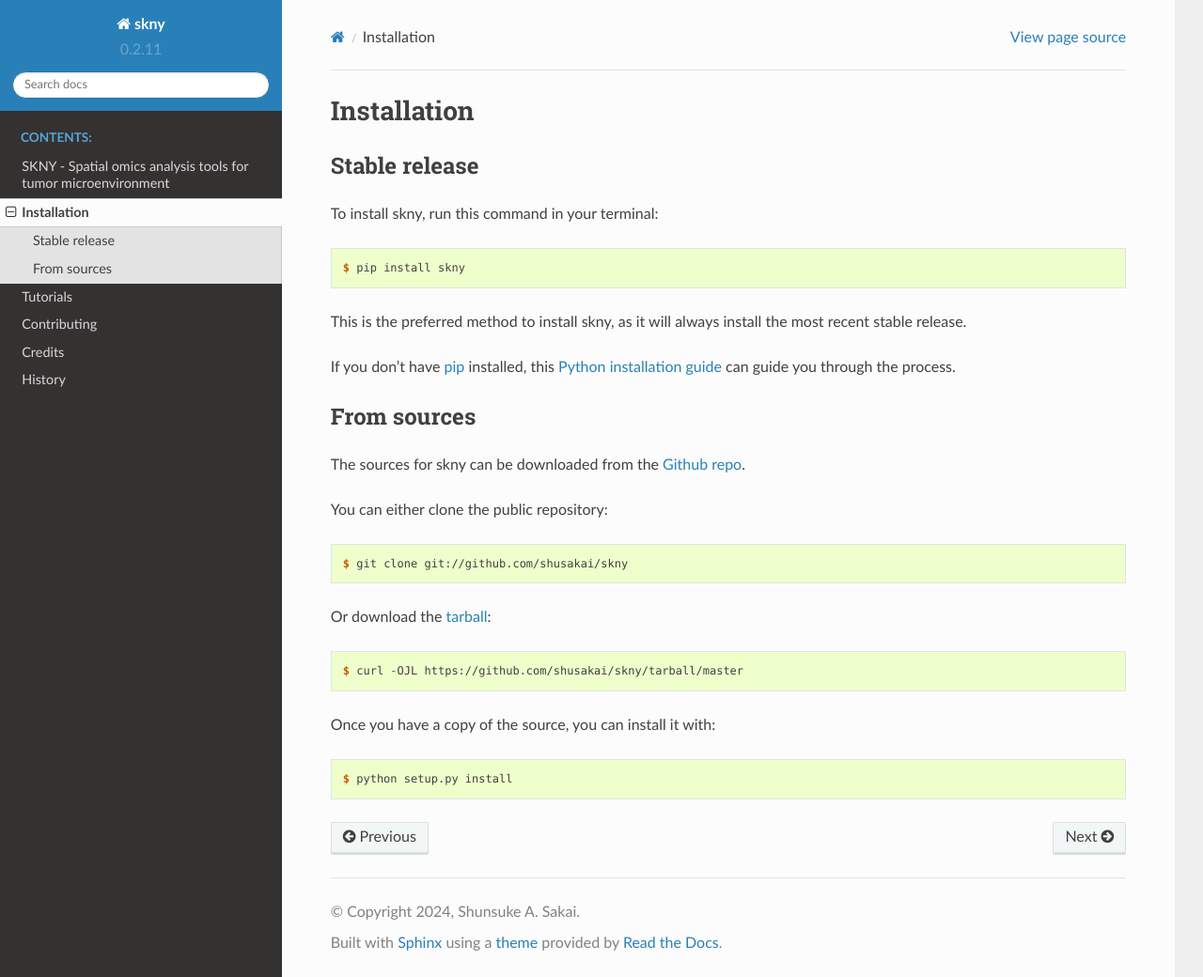
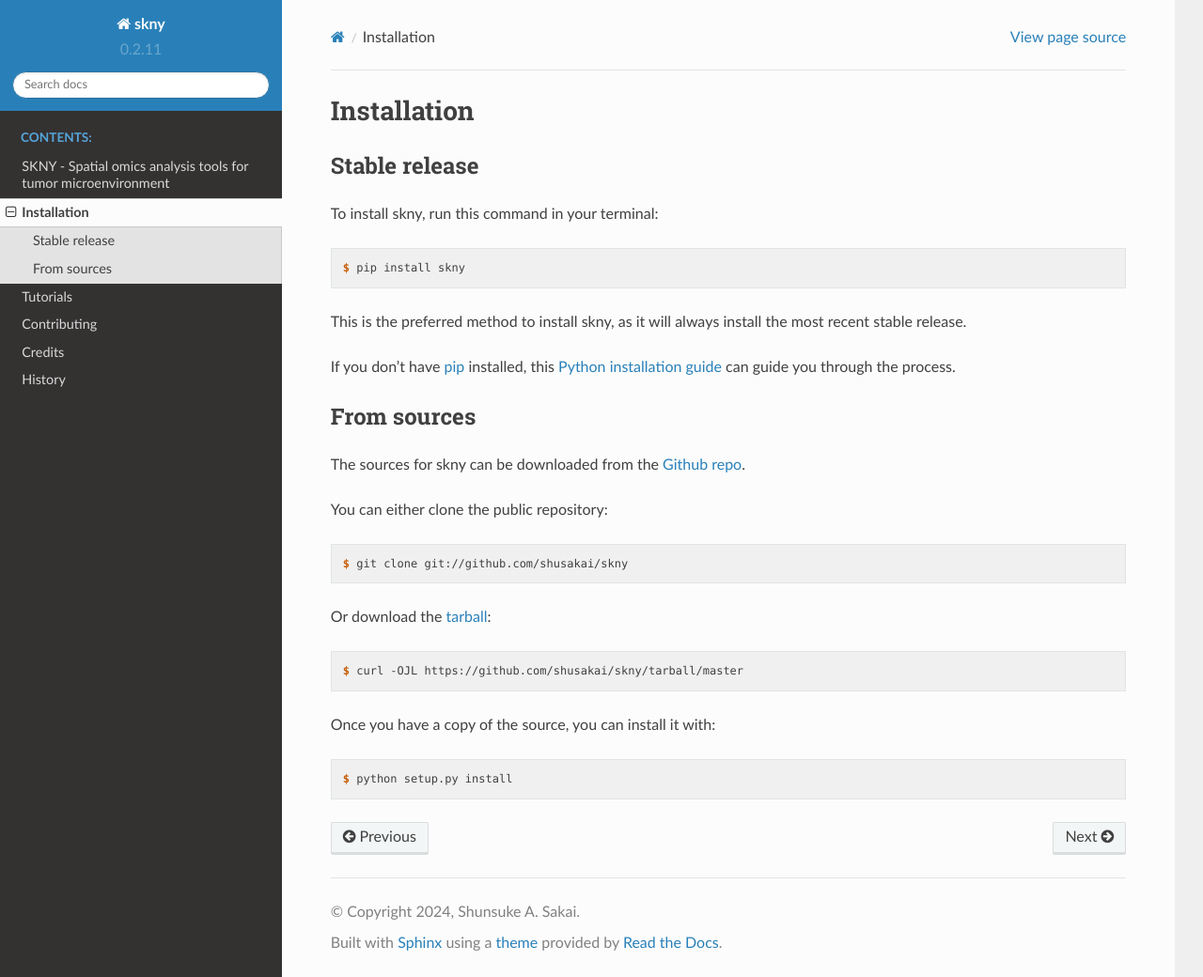
Before and after one commit to shusakai/skny, a Sphinx documentation site: the page built from docs/installation.rst, in a window 1280 px wide and 1040 px high. Shown: the whole window at 94% size. Built offline with Sphinx 7.4.7 and the Read the Docs theme 2.0.0, drawn with Linux system fonts in a browser that asks for light colours; pages that are not in the unit, such as notebooks, are missing from menus.

Commit message:
20240207

```diff
--- a/docs/_static/css/custom.css
+++ b/docs/_static/css/custom.css
@@ -1,3 +1,7 @@
 .wy-nav-content {
     max-width: 950px;
 }
+
+div.highlight {
+    background-color: #f0f0f0; /* 任意の背景色に変更 */
+}
--- a/docs/conf.py
+++ b/docs/conf.py
@@ -201,4 +201,4 @@ texinfo_documents = [
 
 def setup(app: Sphinx) -> None:
     app.add_css_file("css/custom.css")
-    app.add_css_file("css/nbsphinx.css")  # had to add this manually
+    #app.add_css_file("css/nbsphinx.css")  # had to add this manually
```
